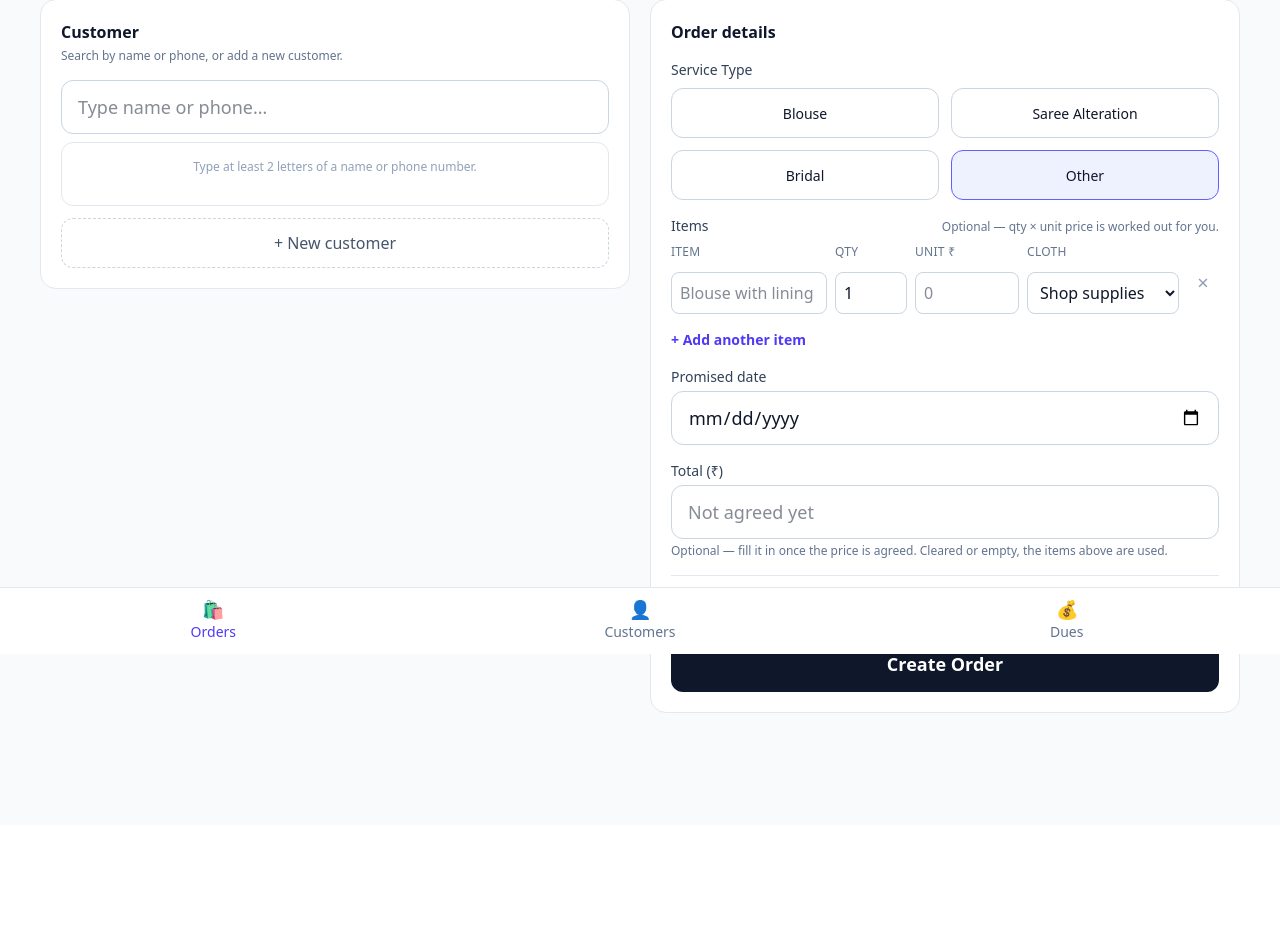
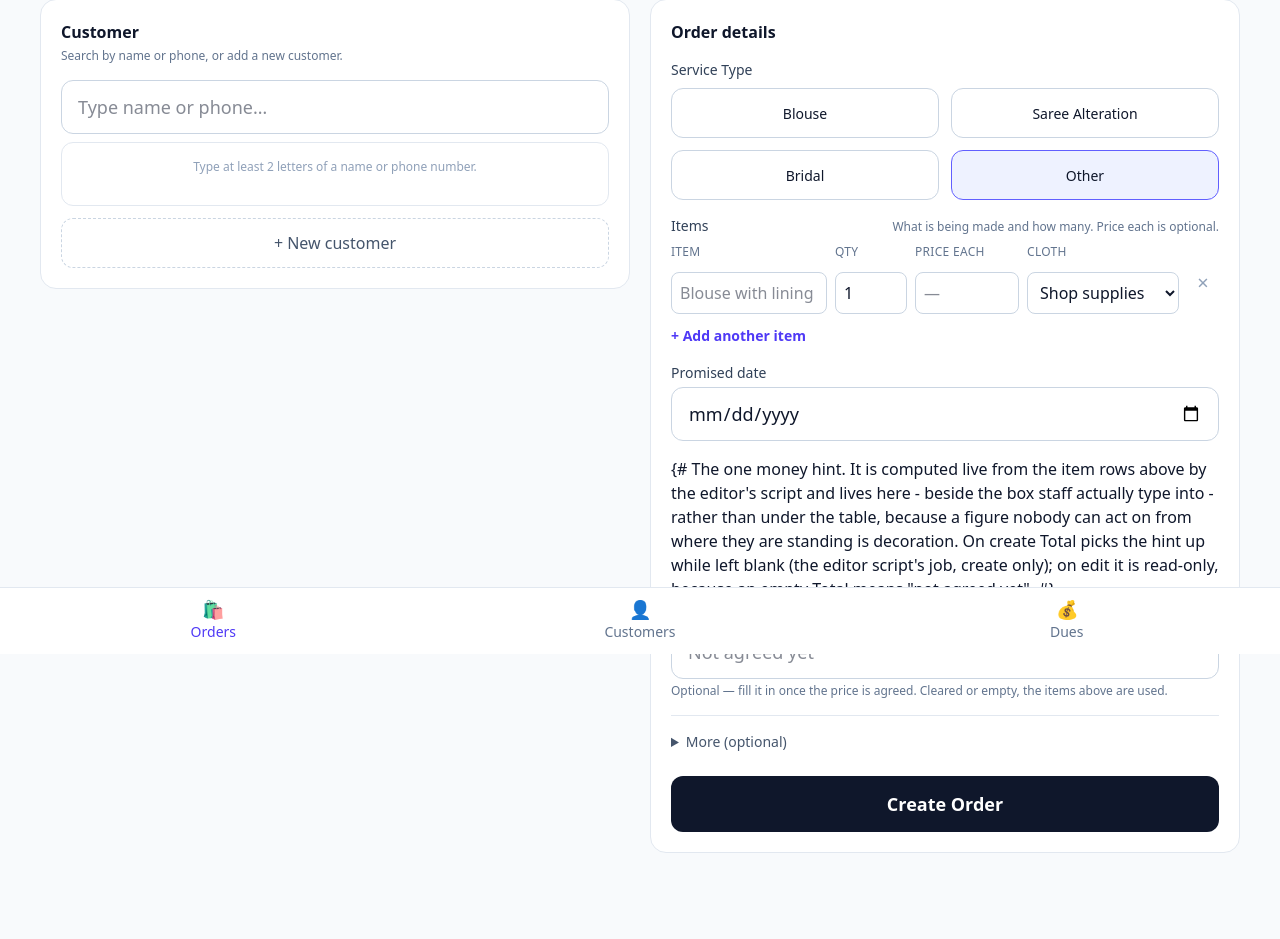
Before and after one commit to Jas2005-ct/Butterfly_designer, a Django app: page /shop/new/ in a window 1280 px wide. Shown: the part 146-1085 px from the top of the page. Before the commit the page ends 859 px from the top, so only its background shows below. Run offline with Django 5.2, Linux system fonts and the light colour scheme; the visitor is signed in with stand-in values (Sample User, id 1); style sheets or scripts are compiled from the project's sources; some libraries are stand-ins or nearby versions.

Commit message:
refactor: items tally pieces; money lives only beside Total
Phase 1 of the order-form simplification. The table was running the
pricing: four columns per row, a per-row total printed under the price,
a table-side subtotal, plus a Total box - the same money in four places,
and success or failure turned on invisible rules (rows with no
description don't count; fills only when empty). Staff's complaint was
exactly that: "too complicated to manage".

The rows now do the one job delivery needs - what is being made and how
many - and the money is typed into Total. One live figure remains, the
"Items add up to ₹X" hint, and it moved from under the table to beside
the box it exists to inform: a figure nobody can act on from where they
are standing is decoration.

Description no longer mirrors the first item. Mirroring was autofill
nobody asked for; the order screens wording is whatever the counter
types, blank included. The stale "fills itself in" hint goes with it.

Total keeps the fill-while-empty rule on create only, unchanged: an
empty Total on edit means "not agreed yet", and filling it would invent
a price for an order the shop deliberately left open.

Price each stays typed per line and still feeds the hint through the
same order as _items_from_post (no-description rows count zero) - it is
just no longer dressed up per row.

- _item_row.html: drop the data-line-total slot; placeholder "—"
- _item_rows.html: JS from ~60 lines to ~20; mirrors, per-row updates
  and the old subtotal box removed
- create.html, edit.html: the hint beside Total; create-only prefill
  note
- orders/tests.py: +3 pin the removal, the hint's position on both
  forms, and Description being manual

```diff
--- a/templates/shop/orders/_item_row.html
+++ b/templates/shop/orders/_item_row.html
@@ -17,13 +17,8 @@
     </td>
     <td class="py-1 pr-2">
         <input type="number" name="item_price" min="0" step="0.01" value="{{ item.price|default:'' }}"
-               placeholder="0"
+               placeholder="—"
                class="w-full px-2 py-2 rounded-lg border border-slate-300 focus:border-indigo-500 focus:ring-2 focus:ring-indigo-200 outline-none">
-        {# Where the qty x unit line total lands. Why under the price rather #}
-        {# than in its own column: the create form puts this table in a #}
-        {# half-width panel, and a sixth column would squeeze it on a tablet. #}
-        <div class="text-xs text-slate-500 mt-1 text-right tabular-nums"
-             data-line-total></div>
     </td>
     <td class="py-1 pr-2">
         <select name="item_material"
--- a/templates/shop/orders/_item_rows.html
+++ b/templates/shop/orders/_item_rows.html
@@ -5,13 +5,15 @@
 {# shipping one empty row makes the shape of the editor visible without staff #}
 {# having to press something first. #}
 {# #}
-{# `price` is the price of ONE unit - see orders.models.OrderItem. #}
+{# `price` is the price of ONE unit - see orders.models.OrderItem. Pricing #}
+{# here is optional detail; the money that matters is order.total, which the #}
+{# host form shows on its own (with the hint element this script writes). #}
 
 <div class="mb-4">
     <div class="flex flex-wrap items-baseline justify-between gap-2 mb-2">
         <label class="block text-sm font-medium text-slate-700">Items</label>
         <span class="text-xs text-slate-500">
-            Optional — qty × unit price is worked out for you.
+            What is being made and how many. Price each is optional.
         </span>
     </div>
 
@@ -20,7 +22,7 @@
             <tr class="text-left text-xs text-slate-500 uppercase tracking-wide">
                 <th class="pb-2 pr-2 font-medium">Item</th>
                 <th class="pb-2 pr-2 w-20 font-medium">Qty</th>
-                <th class="pb-2 pr-2 w-28 font-medium">Unit ₹</th>
+                <th class="pb-2 pr-2 w-28 font-medium">Price each</th>
                 <th class="pb-2 pr-2 w-40 font-medium">Cloth</th>
                 <th class="pb-2 w-8"></th>
             </tr>
@@ -31,15 +33,6 @@
             {% endfor %}
         </tbody>
     </table>
-
-    <!-- The running figure. Why it exists: price is per unit, so the number
-         staff actually care about (the order's) was never on screen - it was
-         being done in the head and then typed into Total, where the two could
-         silently disagree. -->
-    <div id="items-subtotal" class="hidden mt-2 flex items-baseline justify-between gap-2">
-        <span class="text-xs text-slate-500">Items add up to</span>
-        <span class="text-sm font-semibold text-slate-800" id="items-subtotal-amount">0.00</span>
-    </div>
 
     <button type="button" id="add-item-row"
             class="mt-2 text-sm font-semibold text-indigo-600 hover:text-indigo-800">
@@ -83,48 +76,41 @@
             return input ? input.value : "";
         }
 
-        // Mirrors orders.services/_items_from_post exactly, because a subtotal
-        // that disagrees with what gets saved is worse than no subtotal at all.
-        // A row with no description is dropped server-side, so it counts zero
-        // here too; a blank quantity means one; an unparseable price is zero.
-        function lineTotal(row) {
-            if (!fieldValue(row, "item_description").trim()) return 0;
-            var quantity = parseFloat(fieldValue(row, "item_quantity"));
-            var price = parseFloat(fieldValue(row, "item_price"));
-            if (isNaN(quantity) || quantity < 1) quantity = 1;
-            if (isNaN(price) || price < 0) price = 0;
-            return quantity * price;
+        // One figure, not one per row - it sits beside Total in the host form,
+        // because that is the box it is there to inform. Mirrors
+        // orders.services/_items_from_post exactly, so the hint never shows a
+        // number that disagrees with what gets saved: a row with no
+        // description is dropped server-side, so it counts zero here too; a
+        // blank quantity means one; an unparseable price is zero.
+        function subtotal() {
+            var sum = 0;
+            Array.prototype.forEach.call(tbody.querySelectorAll(".item-row"), function (row) {
+                if (!fieldValue(row, "item_description").trim()) return;
+                var quantity = parseFloat(fieldValue(row, "item_quantity"));
+                var price = parseFloat(fieldValue(row, "item_price"));
+                if (isNaN(quantity) || quantity < 1) quantity = 1;
+                if (isNaN(price) || price < 0) price = 0;
+                sum += quantity * price;
+            });
+            return sum;
         }
 
-        // toFixed(2) rather than locale grouping: the server prints money with
-        // floatformat:2, so the two must read identically or staff will trust
-        // one and doubt the other.
-        function money(value) {
-            return value.toFixed(2);
-        }
-
-        // Whether this editor may fill boxes in on its own. False on the edit
-        // form, where an empty Total means "not agreed yet" rather than
-        // "work it out for me": filling it from the lines would invent a price
-        // for an order the shop deliberately left open - the exact thing the
-        // optional total was introduced to allow. Same reasoning for
-        // Description - opening a form must never change what it saves.
+        // Whether this editor may fill the Total box in on its own. False on
+        // the edit form, where an empty Total means "not agreed yet" rather
+        // than "work it out for me": filling it from the lines would invent a
+        // price for an order the shop deliberately left open - the exact
+        // thing the optional total was introduced to allow.
         var autoFill = {% if order %}false{% else %}true{% endif %};
 
         function recalculate() {
-            var subtotal = 0;
-            Array.prototype.forEach.call(tbody.querySelectorAll(".item-row"), function (row) {
-                var amount = lineTotal(row);
-                subtotal += amount;
-                var cell = row.querySelector("[data-line-total]");
-                if (cell) cell.textContent = amount > 0 ? money(amount) : "";
-            });
+            var sum = subtotal();
 
-            var subtotalBox = document.getElementById("items-subtotal");
-            var subtotalAmount = document.getElementById("items-subtotal-amount");
-            if (subtotalBox && subtotalAmount) {
-                subtotalAmount.textContent = money(subtotal);
-                subtotalBox.classList.toggle("hidden", subtotal <= 0);
+            // toFixed(2) matches the server's floatformat:2 exactly.
+            var hint = document.getElementById("items-total-hint");
+            var amount = document.getElementById("items-total-amount");
+            if (hint && amount) {
+                amount.textContent = "₹" + sum.toFixed(2);
+                hint.classList.toggle("hidden", sum <= 0);
             }
 
             if (!autoFill) return;
@@ -134,31 +120,17 @@
             // overwriting it to match the lines would be a far worse surprise
             // than the two disagreeing. Clear the box to hand it back.
             var total = document.getElementById("total");
-            if (total && subtotal > 0 && !total.value.trim()) {
-                total.value = money(subtotal);
+            if (total && sum > 0 && !total.value.trim()) {
+                total.value = sum.toFixed(2);
             }
-            mirrorDescription();
-        }
-
-        // Description follows the first item while it is blank, so the two
-        // never have to be typed separately. Same rule as Total: it fills only
-        // into an empty box, so anything already written there is left alone.
-        function mirrorDescription() {
-            var description = document.getElementById("description");
-            if (!description || description.value.trim()) return;
-            var firstRow = tbody.querySelector(".item-row");
-            var source = firstRow ? fieldValue(firstRow, "item_description").trim() : "";
-            if (source) description.value = source;
         }
 
         tbody.addEventListener("input", recalculate);
 
-        // Values already on the page - the edit form's stored fields, or a
-        // rejected POST that redisplayed staff's own input - are reconciled
-        // before this returns. Deferred to DOMContentLoaded because this
-        // script is included above #total and #description in both forms, so
-        // at this instant getElementById would return null and the first pass
-        // would silently skip the very boxes it exists to fill.
+        // Values already on the page are reconciled once, so the hint and any
+        // pre-fill match what the lines say. Deferred to DOMContentLoaded
+        // because this script is included above #total in both forms, so at
+        // this instant getElementById("total") would return null.
         if (document.readyState === "loading") {
             document.addEventListener("DOMContentLoaded", recalculate);
         } else {
--- a/templates/shop/orders/create.html
+++ b/templates/shop/orders/create.html
@@ -135,6 +135,18 @@
             </div>
 
             <div class="mb-4">
+                {# The one money hint. It is computed live from the item rows
+                     above by the editor's script and lives here - beside the
+                     box staff actually type into - rather than under the table,
+                     because a figure nobody can act on from where they are
+                     standing is decoration. On create Total picks the hint up
+                     while left blank (the editor script's job, create only); on
+                     edit it is read-only, because an empty Total means "not
+                     agreed yet". #}
+                <div id="items-total-hint" class="hidden mb-2 text-sm text-slate-600">
+                    Items add up to <span class="font-semibold tabular-nums" id="items-total-amount">₹0.00</span>
+                    {% if not order %} — Total picks this up while left blank.{% endif %}
+                </div>
                 <label for="total" class="block text-sm font-medium text-slate-700 mb-1">Total (₹)</label>
                 <input type="number" name="total" id="total" step="0.01" min="0"
                        value="{{ form_values.total }}"
@@ -156,7 +168,7 @@
                         <label for="description" class="block text-sm font-medium text-slate-700 mb-1">Description</label>
                         <textarea name="description" id="description" rows="3" placeholder="Blouse with lining, princess cut…"
                                   class="w-full text-lg px-4 py-3 rounded-xl border border-slate-300 focus:border-indigo-500 focus:ring-2 focus:ring-indigo-200 outline-none">{{ form_values.description }}</textarea>
-                        <p class="text-xs text-slate-500 mt-1">Fills itself in from the first item — overwrite it if the order needs its own wording.</p>
+                        <p class="text-xs text-slate-500 mt-1">Short wording for the order screen — nothing is filled in for you.</p>
                     </div>
                     <div>
                         <label for="material_cost" class="block text-sm font-medium text-slate-700 mb-1">Shop's material cost (₹)</label>
```
Also changed, not shown: orders/tests.py (+34 -0 lines), templates/shop/orders/edit.html (+7 -0 lines).
